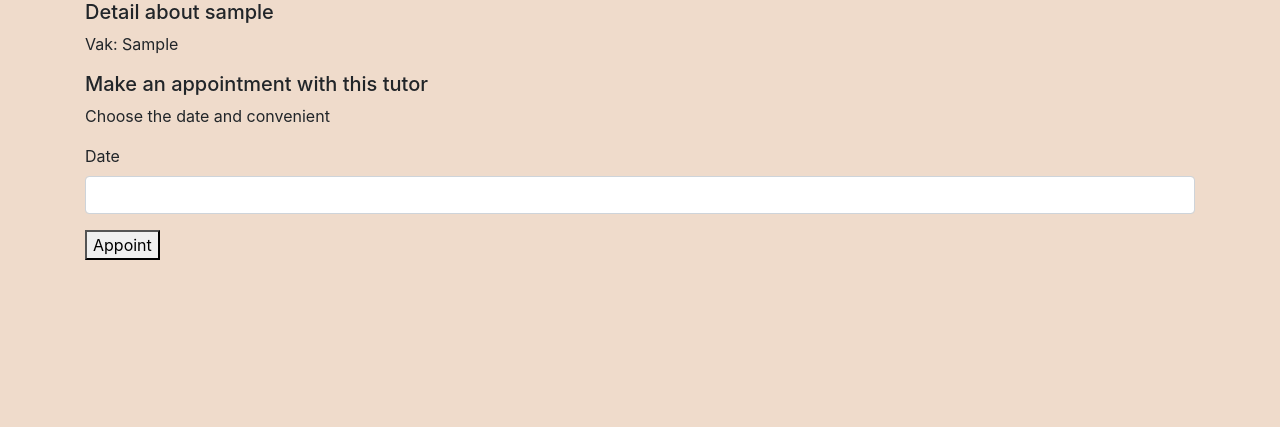
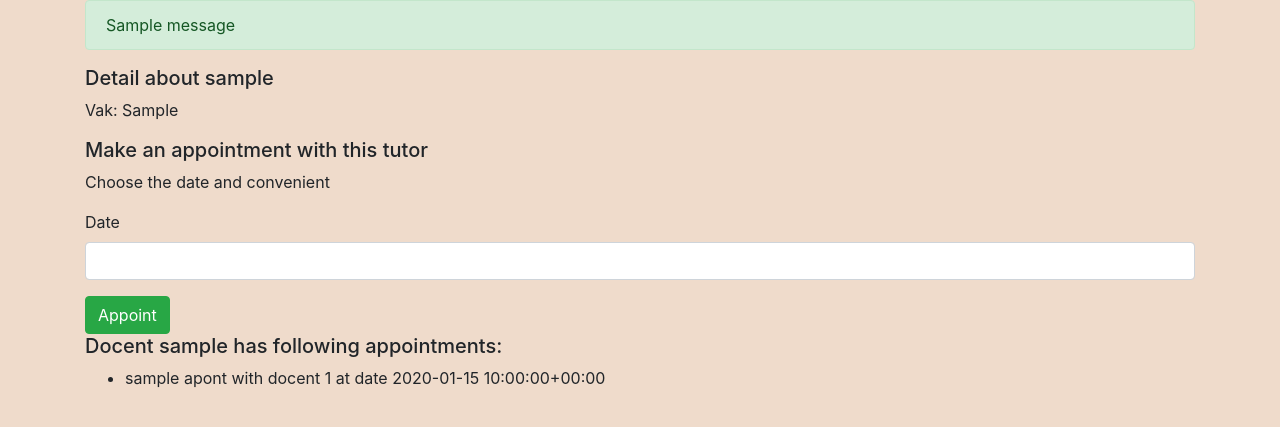
Before and after one commit to ZandTree/appointents, a Django app: page /tutor-detail/1/ in a window 1280 px wide. Shown: the part 56-483 px from the top of the page. Run offline with Django 3.2, Linux system fonts and the light colour scheme; a user stored in the database is signed in; tables that the repository leaves empty hold one stand-in row (values such as "Sample post"); one stand-in notice (Sample message) is shown; some libraries are stand-ins or nearby versions.

Commit message:
make model Appointment; docent can see a list with appoints

```diff
--- a/assets/js/script.js
+++ b/assets/js/script.js
@@ -35,7 +35,7 @@ $(function () {
   });
   $("#app").on('submit',function(e){
       e.preventDefault();
-      console.log("form submited");
+      // console.log("form submited");
       var url = $(this).attr("action");
       // var data = $("#id_date").val();
       $.ajax({
@@ -43,7 +43,7 @@ $(function () {
           data:$(this).serialize(),
           type:$(this).attr('method'),
           success:function(resp){
-              console.log('till success');
+              console.log('resp sent');
           },
           error:function(err){
               console.log("err",err);
--- a/staff/admin.py
+++ b/staff/admin.py
@@ -2,7 +2,7 @@ from django.contrib import admin
 from django.contrib.auth import get_user_model
 from django.contrib.auth.admin import UserAdmin
 # Register your models here.
-from .models import User,Tutor,Student
+from .models import User,Tutor,Student,Appointment
 from .forms import CustomUserChangeForm ,CustomUserCreationForm
 
 class CustomUserAdmin(UserAdmin):
@@ -17,3 +17,4 @@ class CustomUserAdmin(UserAdmin):
 admin.site.register(User,CustomUserAdmin)
 admin.site.register(Tutor)
 admin.site.register(Student)
+admin.site.register(Appointment)
--- a/staff/models.py
+++ b/staff/models.py
@@ -1,6 +1,7 @@
 from django.db import models
 from django.contrib.auth.models import AbstractUser
 from django.shortcuts import reverse
+from django.utils import timezone
 
 # Create your models here.
 class User(AbstractUser):
@@ -11,6 +12,7 @@ class Tutor(models.Model):
     user = models.OneToOneField(User,on_delete=models.CASCADE)
     vak = models.CharField(max_length=255)
     start_job = models.DateField(blank=True,null=True)
+    # appoints = models.DateTimeField(blank=True,null=True)
 
     def __str__(self):
         return self.user.username
@@ -23,3 +25,11 @@ class Student(models.Model):
 
     def __str__(self):
         return self.user.username
+
+class Appointment(models.Model):
+    docent = models.ForeignKey(Tutor,on_delete=models.CASCADE,related_name='tut_app')
+    student = models.ForeignKey(Student,on_delete=models.CASCADE,related_name='st_app')
+    date = models.DateTimeField()
+
+    def __str__(self):
+        return "{} apont with docent {} at date {}".format(self.student,self.docent_id,self.date)
--- a/staff/views.py
+++ b/staff/views.py
@@ -3,6 +3,7 @@ from django.views.generic import View,ListView,DetailView
 from django.contrib.auth.mixins import LoginRequiredMixin
 from .models import *
 from .forms import DateForm
+from datetime import datetime
 
 
 class Dashboard(View):
@@ -24,8 +25,19 @@ class TutorDetail(LoginRequiredMixin,View):
 
     def post(self,request,**kwargs):
         template_name = 'staff/tutor_detail.html'
-        pk = self.kwargs.get('pk')
-        stud_id = request.user.id
-        tutor = get_object_or_404(Tutor,id=pk)
-        form = DateForm(self.request.POST) # name=date, value == input user
+        form = DateForm(self.request.POST)
+        tutor_id = self.kwargs.get('pk')
+        tutor = get_object_or_404(Tutor,id=tutor_id)
+        if form.is_valid():
+            stud_id = request.user.id
+            date = self.request.POST.get('date')
+            date_app = form.cleaned_data['date']
+            app = Appointment(date=date_app,
+                        student_id=stud_id,
+                        docent_id=tutor_id
+                        )
+            app.save()
+        else:
+            msg = 'form is not valid'
+            print('form error')
         return render(request,template_name,{"tutor":tutor,"form":form})
--- a/templates/base.html
+++ b/templates/base.html
@@ -17,6 +17,15 @@
     </head>
     <body>
         {% include '_partials/nav.html' %}
+        <div class="container">
+            {% if messages%}
+                {% for message in messages %}
+                <div class="alert alert-{{message.tags}}">
+                    {{message}}
+                </div>
+                {% endfor %}
+            {% endif %}
+        </div>
         <div class="container">
             {% block content %}
             {% endblock %}
--- a/templates/staff/tutor_detail.html
+++ b/templates/staff/tutor_detail.html
@@ -8,8 +8,17 @@
         <p>Choose the date and convenient </p>
         <form id="app" action="{% url 'staff:tutor-detail' tutor.id  %}" method="post">
             {% csrf_token %}
+            <input type="hidden" name="tutor" value="{{user.id}}">
             {% bootstrap_form form%}
-            <button type="submit">Appoint</button>
+            <button type="submit" class="btn btn-success">Appoint</button>
         </form>
+    <div class="">
+        <h5>Docent {{tutor}} has following appointments:</h5>
+        <ul>
+            {% for app in tutor.tut_app.all %}
+                <li>{{app}}</li>
+            {% endfor %}
+        </ul>
 
+    </div>
     {% endblock %}
```
